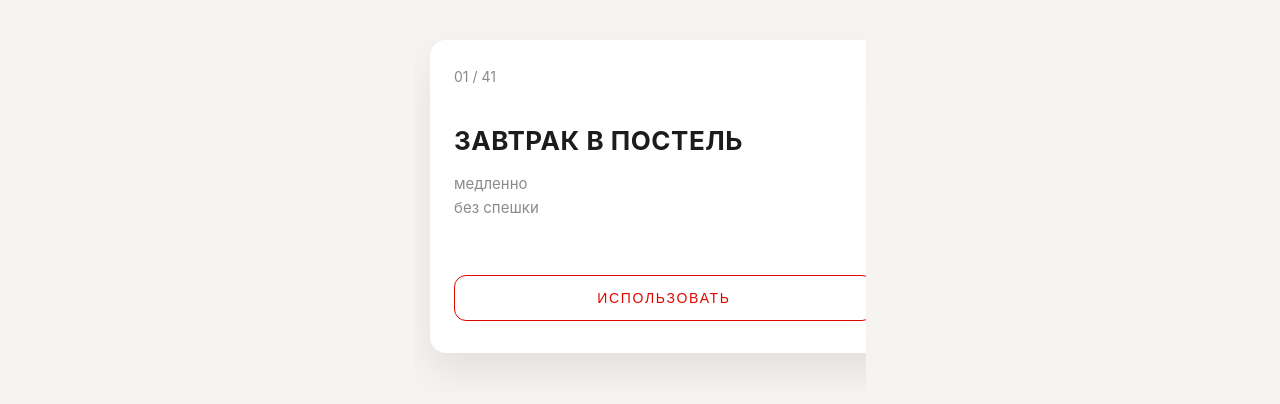
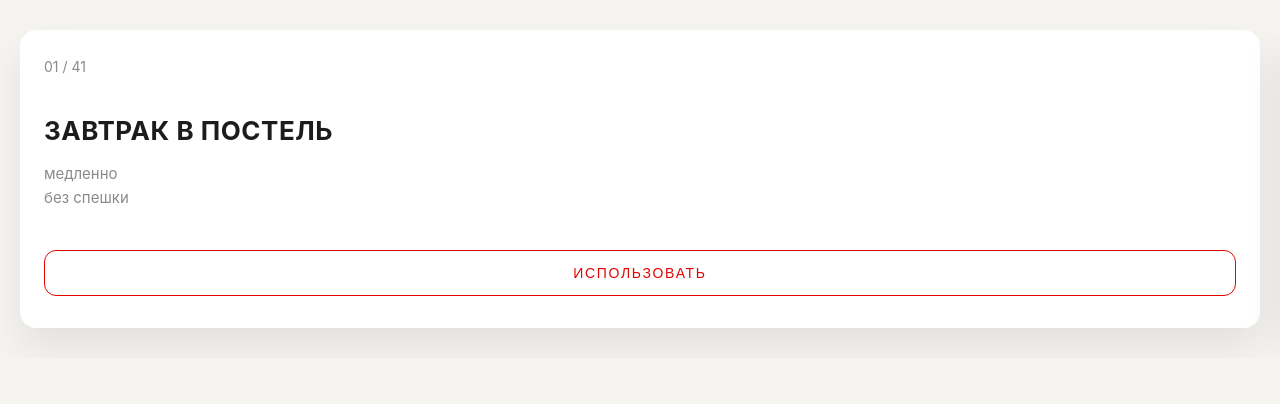
Before and after one commit to cignoBianco/coupon-book-gift, a React (Vite) app: page / in a window 1280 px wide. Shown: the top 404 px of the page. Built offline with nearby package versions, Linux system fonts and the light colour scheme.

Commit message:
fix carousel sliding

```diff
--- a/src/App.css
+++ b/src/App.css
@@ -6,24 +6,26 @@ body {
 }
 
 .carousel {
-  width: 100%;
-  max-width: 420px;
-  margin: 0 auto;
+  max-width: 100vw;
   overflow: hidden;
-  padding: 40px 16px;
+  padding: 30px 20px;
 }
 
 .carousel-track {
-  display: flex;
+  display: grid;
+  grid-template-columns: repeat(41, calc(100vw - 40px));
+  column-gap: 20px;
   transition: transform 0.35s ease;
+  min-width: max-content;
 }
 
 .coupon {
-  min-width: 100%;
+  flex: 0 0 100%;
   background: var(--card-bg);
   border-radius: var(--radius);
   padding: 28px 24px 32px;
   box-shadow: var(--shadow);
+
   display: flex;
   flex-direction: column;
   justify-content: space-between;
--- a/src/App.tsx
+++ b/src/App.tsx
@@ -1,6 +1,3 @@
-import { useState } from 'react'
-import reactLogo from './assets/react.svg'
-import viteLogo from '/vite.svg'
 import './App.css'
 import { CouponCarousel } from './components/CouponCarousel/CouponCarousel'
 
--- a/src/components/CouponCarousel/CouponCarousel.tsx
+++ b/src/components/CouponCarousel/CouponCarousel.tsx
@@ -14,10 +14,10 @@ export function CouponCarousel() {
     const onTouchEnd = (e: React.TouchEvent<HTMLDivElement>) => {
         const diff = startX.current - e.changedTouches[0].clientX;
         if (diff > 50 && current < coupons.length - 1) {
-            setCurrent(current + 1);
+            setCurrent(c => c + 1);
         }
         if (diff < -50 && current > 0) {
-            setCurrent(current - 1);
+            setCurrent(c => c - 1);
         }
     };
 
@@ -29,7 +29,7 @@ export function CouponCarousel() {
         >
             <div
                 className="carousel-track"
-                style={{ transform: `translateX(-${current * 100}%)` }}
+                style={{ transform: `translateX(calc(-${current} * (100vw - 40px) - ${current} * 20px))` }}
             >
                 {coupons.map((c, i) => (
                     <CouponCard
--- a/src/index.css
+++ b/src/index.css
@@ -11,6 +11,12 @@
   -moz-osx-font-smoothing: grayscale;
 }
 
+* {
+  margin: 0;
+  padding: 0;
+}
+
+
 body {
   margin: 0;
   padding: 0;
```
